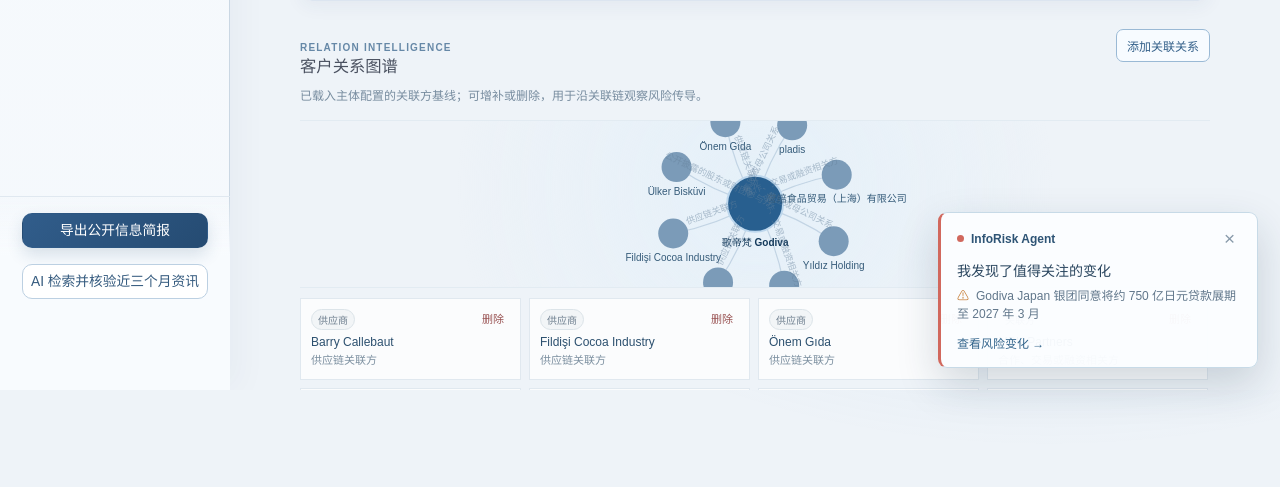
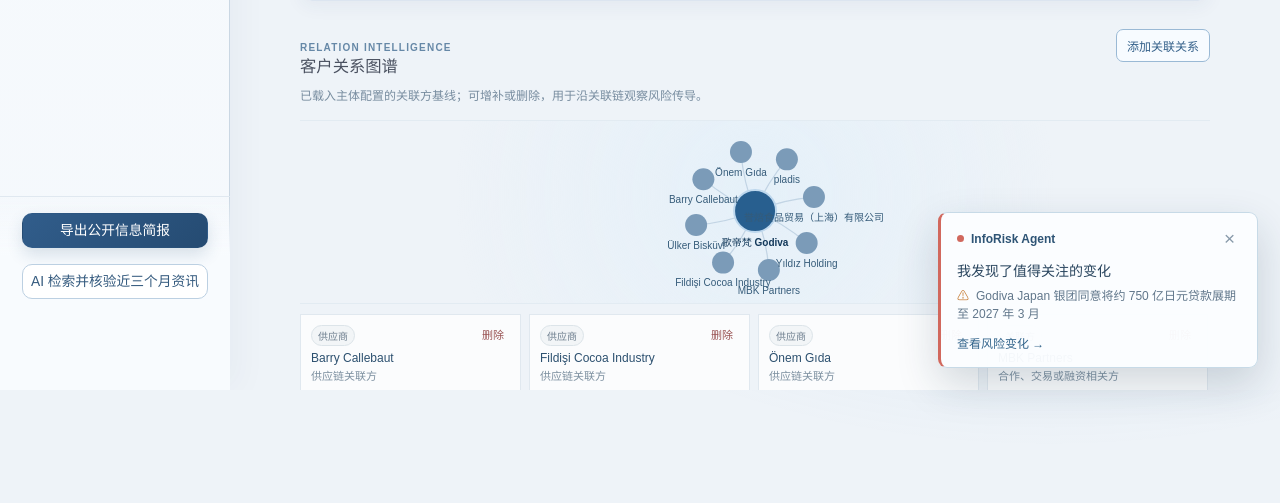
Before and after one commit to NNNietzsche/News-Intelligence-Risk-Prediction, a FastAPI app: page /entity-assessment in a window 1280 px wide. Shown: the part 2210-2713 px from the top of the page. Run offline with FastAPI, Linux system fonts and the light colour scheme; data comes from the database, SQL or seed files in the repository; data that the repository does not hold is empty; some libraries are stand-ins or nearby versions.

Commit message:
修改bug，优化ui

```diff
--- a/app/static/css/ui/entity-assessment.css
+++ b/app/static/css/ui/entity-assessment.css
@@ -529,7 +529,7 @@
 .entity-trend-panel-primary { margin: 24px 0 18px; padding: 17px 18px 10px; border-top: 1px solid #d9e6f0; background: linear-gradient(90deg, rgba(240,247,252,.72), rgba(255,255,255,0)); }
 .entity-trend-panel-primary .ea-panel-head { margin-bottom: 4px; }
 .entity-trend-panel-primary h3 { margin: 3px 0 0; color: #294e70; font-size: 17px; }
-.entity-trend-panel-primary .entity-workbench-chart { height: 210px; }
+.entity-trend-panel-primary .entity-workbench-chart { height: 210px; min-height: 210px; overflow: hidden; }
 .entity-risk-workbench { display:block; margin:20px 0; }
 .entity-risk-workbench .ea-panel { margin:0; }
 .entity-relation-panel { max-width: 100%; }
@@ -542,12 +542,12 @@
 .trend-fallback-legend { display:flex; justify-content:flex-end; gap:14px; padding:8px 4px 2px; color:#6f8497; font-size:11px; }
 .trend-fallback-legend span::before { content:""; display:inline-block; width:8px; height:8px; margin-right:5px; border-radius:50%; background:currentColor; }
 .trend-fallback-legend .normal { color:#9aa8b7; }.trend-fallback-legend .watch { color:#c18e17; }.trend-fallback-legend .risk { color:#bd5555; }
-.trend-fallback-svg { display:block; width:100%; height:158px; }.trend-fallback-labels { display:flex; justify-content:space-between; padding:0 24px; color:#7c91a3; font-size:10px; }
+.trend-fallback-svg { display:block; width:100%; height:158px; min-height:158px; }.trend-fallback-labels { display:flex; justify-content:space-between; padding:0 34px; color:#7c91a3; font-size:10px; }
 .review-severity { display:inline-flex; align-items:center; width:max-content; border-radius:999px; padding:2px 6px; font-size:10px; font-weight:800; border:1px solid; }
 .review-severity.neutral { color:#6e7f8f; background:#f2f5f7; border-color:#dce4e9; }
 .review-severity.watch { color:#9a7318; background:#fff6da; border-color:#ecd486; }
 .review-severity.risk { color:#a34646; background:#fdefef; border-color:#edb7b7; }
-.entity-relation-graph { height:168px; border-top:1px solid #e2ebf2; border-bottom:1px solid #e2ebf2; background:radial-gradient(circle at 50% 40%,rgba(221,238,250,.52),transparent 64%); }
+.entity-relation-graph { height:184px; overflow:hidden; border-top:1px solid #e2ebf2; border-bottom:1px solid #e2ebf2; background:radial-gradient(circle at 50% 40%,rgba(221,238,250,.52),transparent 64%); }
 .entity-relation-list { display:grid; grid-template-columns:repeat(4,minmax(0,1fr)); gap:8px; margin-top:10px; max-height:152px; overflow:auto; padding-right:2px; }
 .relation-list-item { display:flex; justify-content:space-between; gap:8px; padding:10px; border:1px solid #e0e8ef; background:#fbfcfd; }
 .relation-list-item strong { display:block; margin-top:5px; color:#2c506f; font-size:12px; }
--- a/app/static/js/entity_risk_workspace.js
+++ b/app/static/js/entity_risk_workspace.js
@@ -29,6 +29,7 @@
   $$('[data-dialog-close]').forEach(function (button) { button.addEventListener("click", function () { closeDialog(button.getAttribute("data-dialog-close")); }); });
 
   var trendChart;
+  var trendRequestId = 0;
   function trendSeries(data, key) {
     return (data.points || []).map(function (point) { return Number(point[key] || 0); });
   }
@@ -46,13 +47,15 @@
     var findings = watch + risk;
     if (status) status.textContent = findings > 0 ? ("发现 " + findings + " 条需关注事件") : "当前未发现需关注事件";
   }
-  function trendFallback(holder, data, errorMessage) {
+  // Modified by DingJiaye: 2026-09-11 — 使用内置 SVG 绘制趋势，避免 CDN 图表组件或
+  // 首次布局尺寸尚未就绪时出现“有面板但无曲线”的空白状态。
+  function renderTrendSvg(holder, data, errorMessage) {
     var points = (data && data.points) || [];
     var normal = trendSeries(data || {}, "normal");
     var watch = trendSeries(data || {}, "watch");
     var risk = trendSeries(data || {}, "risk");
     var max = Math.max.apply(null, [1].concat(normal, watch, risk));
-    var width = 760, height = 190, padX = 24, padY = 22;
+    var width = 760, height = 190, padX = 34, padY = 24;
     function polyline(values, color) {
       if (!values.length) return "";
       var step = values.length > 1 ? (width - padX * 2) / (values.length - 1) : 0;
@@ -65,8 +68,13 @@
       holder.innerHTML = '<p class="workbench-empty">当前时间范围内暂无可展示的公开信息事件</p>';
       return;
     }
+    var gridLines = [0.25, 0.5, 0.75].map(function (ratio) {
+      var y = (padY + (height - padY * 2) * ratio).toFixed(1);
+      return '<line x1="' + padX + '" y1="' + y + '" x2="' + (width - padX) + '" y2="' + y + '" stroke="#e6eef4" stroke-dasharray="3 4" />';
+    }).join("");
     holder.innerHTML = '<div class="trend-fallback-legend"><span class="normal">普通</span><span class="watch">关注</span><span class="risk">风险</span></div>' +
       '<svg class="trend-fallback-svg" viewBox="0 0 ' + width + ' ' + height + '" preserveAspectRatio="none" role="img" aria-label="主体风险趋势图">' +
+      gridLines +
       '<line x1="' + padX + '" y1="' + (height - padY) + '" x2="' + (width - padX) + '" y2="' + (height - padY) + '" stroke="#d9e5ee" />' +
       polyline(normal, "#9aa8b7") + polyline(watch, "#d9a72d") + polyline(risk, "#ca5c5c") + '</svg>' +
       '<div class="trend-fallback-labels"><span>' + escapeHtml(String(points[0] && points[0].date || "").slice(5)) + '</span><span>' + escapeHtml(String(points[points.length - 1] && points[points.length - 1].date || "").slice(5)) + '</span></div>' +
@@ -75,40 +83,25 @@
   async function loadTrend(days) {
     var holder = $("#entity-risk-trend-chart");
     if (!holder) return;
+    var requestId = ++trendRequestId;
     holder.classList.add("is-loading");
+    holder.innerHTML = '<p class="workbench-loading">正在更新 ' + escapeHtml(days) + ' 天风险趋势…</p>';
     try {
       var query = "?days=" + encodeURIComponent(days);
       if (window.REPORT_DATE) query += "&report_date=" + encodeURIComponent(window.REPORT_DATE);
       var data = await fetchJson(api + "/risk-trends" + query);
+      // 用户快速切换 7/30/90 天时，较早返回的请求不得覆盖最新选择。
+      if (requestId !== trendRequestId) return;
       updateTrendMetrics(data, days);
-      if (!window.echarts) {
-        trendFallback(holder, data, true);
-        return;
+      if (trendChart) { trendChart.dispose(); trendChart = null; }
+      renderTrendSvg(holder, data, false);
+    } catch (err) {
+      if (requestId === trendRequestId) {
+        holder.innerHTML = '<p class="workbench-error">趋势加载失败：' + escapeHtml(err.message) + "</p>";
       }
-      trendChart = trendChart || window.echarts.init(holder);
-      var labels = data.points.map(function (p) { return String(p.date).slice(5); });
-      var normal = trendSeries(data, "normal");
-      var watch = trendSeries(data, "watch");
-      var risk = trendSeries(data, "risk");
-      var hasEvents = normal.concat(watch, risk).some(function (value) { return value > 0; });
-      trendChart.setOption({
-        animationDuration: 420,
-        animationEasing: "cubicOut",
-        grid: {left: 40, right: 18, top: 36, bottom: 32, containLabel: true},
-        tooltip: {trigger: "axis", backgroundColor: "rgba(17,43,68,.95)", textStyle: {color: "#fff"}},
-        legend: {top: 0, right: 4, itemWidth: 10, itemHeight: 10, textStyle: {color: "#637d96", fontSize: 11}, data: ["普通", "关注", "风险"]},
-        xAxis: {type: "category", boundaryGap: false, data: labels, axisLine: {lineStyle: {color: "#d7e3ed"}}, axisLabel: {color: "#70869b", fontSize: 10}},
-        yAxis: {type: "value", minInterval: 1, splitLine: {lineStyle: {color: "#edf2f6"}}, axisLabel: {color: "#70869b", fontSize: 10}},
-        series: [
-          {name: "普通", type: "line", smooth: true, showSymbol: false, lineStyle: {width: 2, color: "#9aa8b7"}, areaStyle: {color: "rgba(154,168,183,.08)"}, data: normal},
-          {name: "关注", type: "line", smooth: true, showSymbol: false, lineStyle: {width: 2, color: "#d9a72d"}, areaStyle: {color: "rgba(217,167,45,.08)"}, data: watch},
-          {name: "风险", type: "line", smooth: true, showSymbol: false, lineStyle: {width: 2, color: "#ca5c5c"}, areaStyle: {color: "rgba(202,92,92,.08)"}, data: risk}
-        ],
-        graphic: hasEvents ? [] : [{type: "text", left: "center", top: "middle", style: {text: "当前时间范围内暂无可展示的公开信息事件", fill: "#8193a3", fontSize: 12}}]
-      }, true);
-      requestAnimationFrame(function () { if (trendChart) trendChart.resize(); });
-    } catch (err) { holder.innerHTML = '<p class="workbench-error">趋势加载失败：' + escapeHtml(err.message) + "</p>"; }
-    finally { holder.classList.remove("is-loading"); }
+    } finally {
+      if (requestId === trendRequestId) holder.classList.remove("is-loading");
+    }
   }
   $$("[data-trend-days]").forEach(function (button) { button.addEventListener("click", function () {
     $$("[data-trend-days]").forEach(function (item) { item.classList.toggle("active", item === button); });
@@ -124,22 +117,25 @@
     relationChart = relationChart || window.echarts.init(holder);
     var centerName = window.ENTITY_NAME || "监测主体";
     var categories = ["监测主体", "股东", "关联方", "供应商", "融资银行", "国家地区", "子公司"];
-    var nodes = [{name:centerName, value:centerName, symbolSize:56, category:0, itemStyle:{color:"#285f8f", borderColor:"#bdd7ed", borderWidth:2}, label:{color:"#143a5b", fontWeight:700, fontSize:10}}];
-    rows.forEach(function (row) { nodes.push({name:row.related_name, value:row.related_type, symbolSize:30, category:Math.max(1, categories.indexOf(row.related_type)), itemStyle:{color: row.risk_signal === "风险" ? "#ca6a6a" : row.risk_signal === "关注" ? "#d6ad46" : "#7b9bb8"}}); });
+    // Modified by DingJiaye: 2026-09-11 — 缩小节点并限制力导向布局边距，防止名称与圆点越出图谱边框。
+    var nodes = [{name:centerName, value:centerName, symbolSize:42, category:0, itemStyle:{color:"#285f8f", borderColor:"#bdd7ed", borderWidth:2}, label:{color:"#143a5b", fontWeight:700, fontSize:10}}];
+    rows.forEach(function (row) { nodes.push({name:row.related_name, value:row.related_type, symbolSize:22, category:Math.max(1, categories.indexOf(row.related_type)), itemStyle:{color: row.risk_signal === "风险" ? "#ca6a6a" : row.risk_signal === "关注" ? "#d6ad46" : "#7b9bb8"}}); });
     relationChart.setOption({
       animationDuration: 420,
       animationEasing: "cubicOut",
       tooltip: {formatter: function (p) { return p.data.name + "<br/>" + (p.data.value || ""); }},
       series: [{
-        type: "graph", layout: "force", roam: true, draggable: true, data: nodes,
+        type: "graph", layout: "force", roam: true, draggable: true, left: 42, right: 42, top: 28, bottom: 30, data: nodes,
         links: rows.map(function (row) {
-          return {source: centerName, target: row.related_name, label: {show: true, formatter: row.relationship_type, color: "#66829b", fontSize: 9}};
+          // Modified by DingJiaye: 2026-09-11 — 连线文字在节点较多时会重叠；默认隐藏，
+          // 关系类型保留在下方关联清单与悬浮提示中核验。
+          return {source: centerName, target: row.related_name, value: row.relationship_type, label: {show: false}};
         }),
         categories: categories.map(function (name) { return {name: name}; }),
-        force: {repulsion: 155, edgeLength: [48, 98]},
+        force: {repulsion: 105, edgeLength: [36, 68], gravity: 0.18},
         lineStyle: {color: "#9eb8cf", width: 1.2, curveness: .08},
         label: {show: true, position: "bottom", color: "#355b79", fontSize: 10},
-        emphasis: {focus: "adjacency"}
+        emphasis: {focus: "adjacency", lineStyle: {width: 2}, label: {show: true, formatter: function (p) { return p.data && p.data.value ? p.data.value : p.name; }}}
       }]
     }, true);
   }
--- a/app/templates/entity_assessment.html
+++ b/app/templates/entity_assessment.html
@@ -359,7 +359,7 @@
 {# Modified by DingJiaye: 2026-08-26 — 更新版本号，确保浏览器加载非阻塞面板脚本。 #}
 <script src="/static/js/entity_assessment.js?v=20260826-1"></script>
 <script src="/static/js/entity_financial_charts.js?v=20260826-1"></script>
-<script src="/static/js/entity_risk_workspace.js?v=20260910-2"></script>
+<script src="/static/js/entity_risk_workspace.js?v=20260911-4"></script>
 <script>
   (function initRiskTabs() {
     var tabs = document.querySelectorAll(".risk-tabs:not(.fin-tabs) .risk-tab");
```
